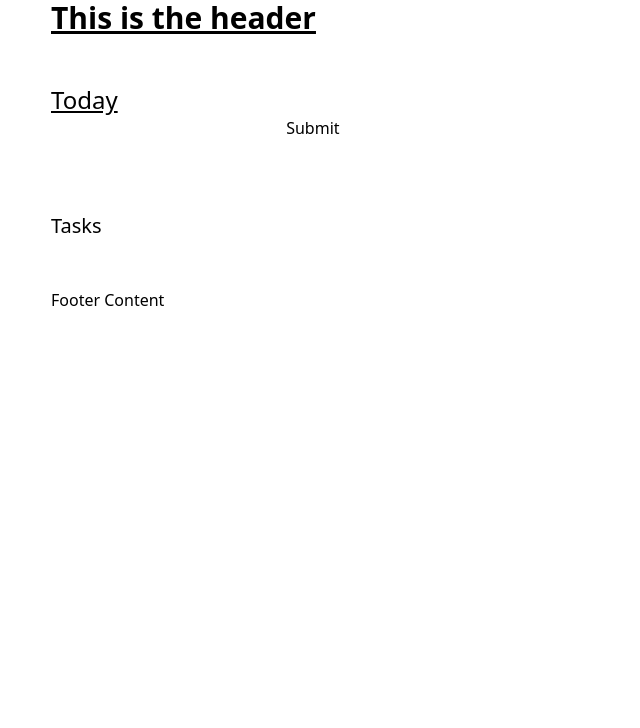
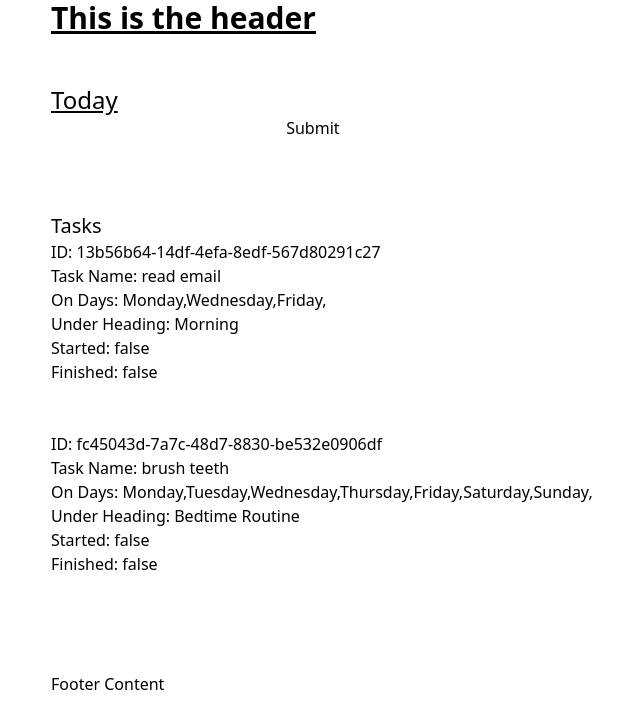
Before and after one commit to diversable/forms, a SvelteKit app: page / in a window 1280 px wide. Shown: the top 728 px of the page, without its empty margins (45-685 px from the left). Built offline with nearby package versions, Linux system fonts and the light colour scheme.

Commit message:
loading data works

```diff
--- a/src/routes/+page.svelte
+++ b/src/routes/+page.svelte
@@ -5,6 +5,8 @@
 	export let data: PageData;
 
 	console.log(data);
+
+	const { tasks } = data;
 </script>
 
 <svelte:head>
@@ -21,7 +23,7 @@
 
 	<br /><br /><br />
 	<h2 class="text-xl">Tasks</h2>
-	<!-- {#each data as { id, taskName, onDays, underHeading, started, finished }}
+	{#each tasks as { id, taskName, onDays, underHeading, started, finished }}
 		ID: {id}
 		<br />
 		Task Name: {taskName}
@@ -33,5 +35,6 @@
 		Started: {started}
 		<br />
 		Finished: {finished}
-	{/each} -->
+		<br /><br /><br />
+	{/each}
 </section>
--- a/src/routes/+page.ts
+++ b/src/routes/+page.ts
@@ -31,7 +31,7 @@ const tasks = [{
 
 export const load: PageLoad = ({ data }) => {
   console.log(data);
-  return tasks;
+  return { tasks: tasks };
 };
 
 export const actions: Actions = {
```
